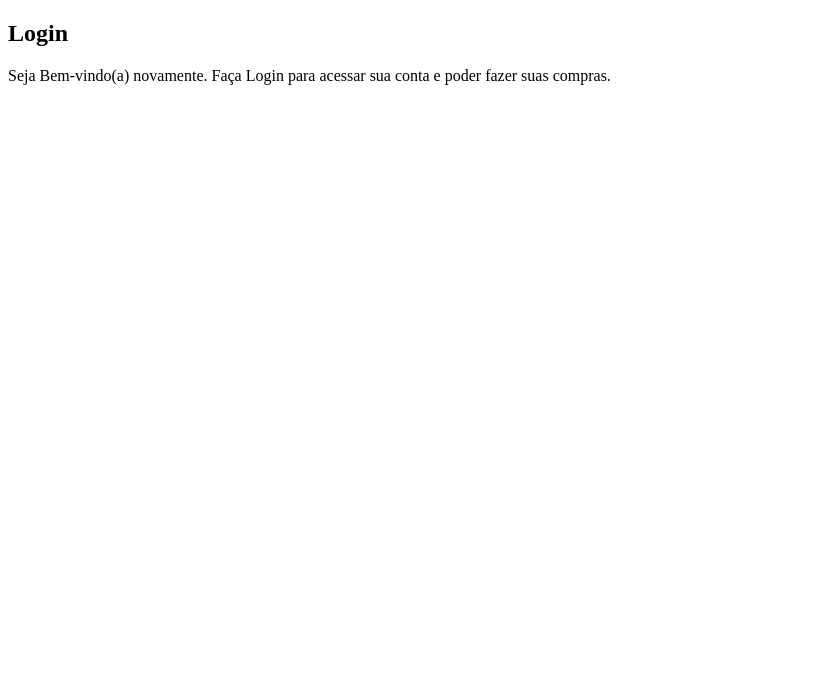
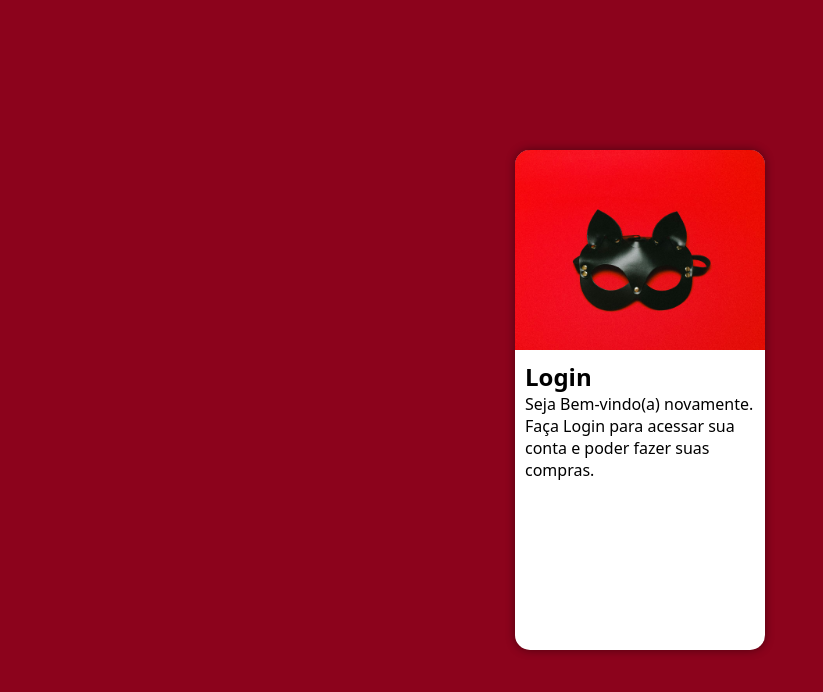
Before and after one commit to VitorHugoFreitass1/projeto-login, a plain HTML site: page index.html in a window 1280 px wide. Shown: the whole page, without its empty margins (0-823 px from the left). Drawn offline with Linux system fonts and the light colour scheme.

Commit message:
criado a base da tela de login

```diff
--- a/estilos/style.css
+++ b/estilos/style.css
@@ -1,7 +1,53 @@
 @charset "UTF-08";
 
-/* Paleta de Cores
+/*
+ Paleta de Cores
     Vermelho: #BF2C38
-    Vinho : #400308
     Preto: #0D0D0D
 */
+
+* {
+    font-family: system-ui, -apple-system, BlinkMacSystemFont, 'Segoe UI', Roboto, Oxygen, Ubuntu, Cantarell, 'Open Sans', 'Helvetica Neue', sans-serif;
+    padding: 0px;
+    margin: 0px;
+    box-sizing: border-box;
+}
+
+body, html {
+    background-color: #8C031C;
+    height: 100vh;
+    width: 100vw;
+}
+
+main {
+    position: relative;
+    height: 100vh;
+    width: 100vw;
+}
+
+section#login {
+    background-color: white;
+    width: 250px;
+    height: 500px;
+    border-radius: 15px;
+    box-shadow: 0px 0px 10px rgba(0, 0, 0, 0.452);
+
+    position: absolute;
+    top: 50%;
+    left: 50%;
+    transform: translate(-50%, -50%);
+    overflow: hidden;
+}
+
+section#login > div#imagem {
+    display: block;
+    background: #8C031C url(../imagens/pexels-shvetsa-5187493.jpg);
+    height: 200px;
+    background-size: cover;
+    background-position: center top;
+}
+
+section#login > div#formulario {
+    display: block;
+    padding: 10px;
+}
```
